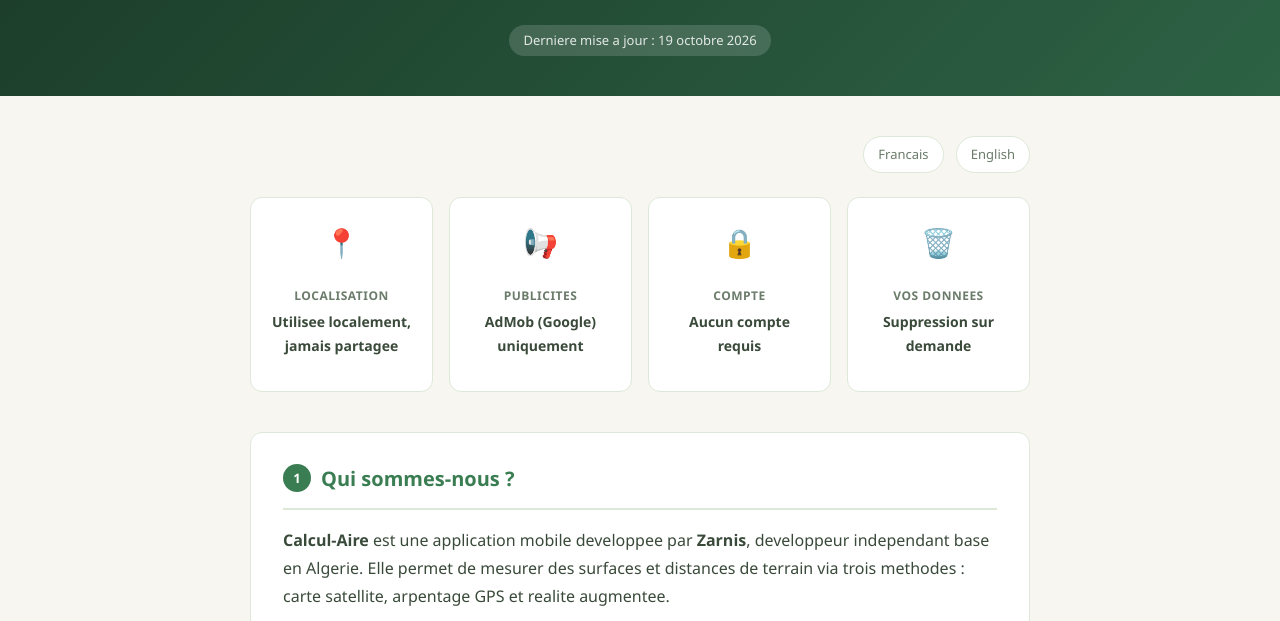
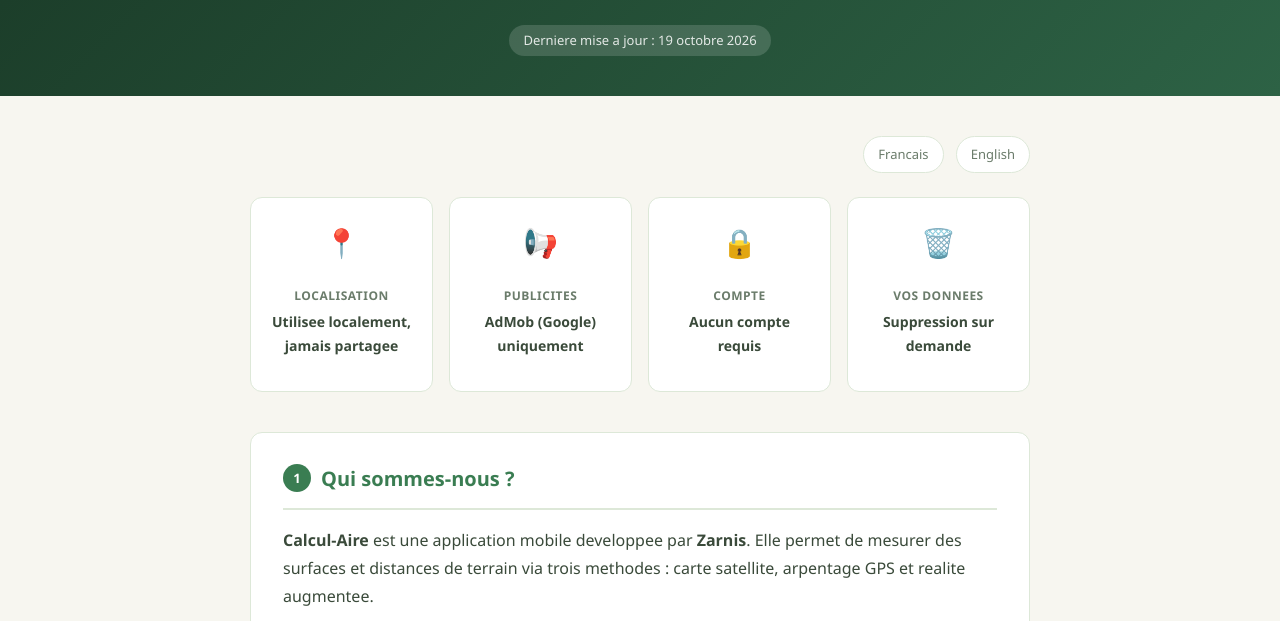
Before and after one commit to faical993/calculaire-privacy, a plain HTML site: page index.html in a window 1280 px wide. Shown: the part 152-773 px from the top of the page. Drawn offline with Linux system fonts and the light colour scheme.

Commit message:
Update index.html

```diff
--- a/index.html
+++ b/index.html
@@ -64,7 +64,7 @@
   <div id="fr">
   <section>
     <h2><span class="n">1</span> Qui sommes-nous ?</h2>
-    <p><strong>Calcul-Aire</strong> est une application mobile developpee par <strong>Zarnis</strong>, developpeur independant base en Algerie. Elle permet de mesurer des surfaces et distances de terrain via trois methodes : carte satellite, arpentage GPS et realite augmentee.</p>
+    <p><strong>Calcul-Aire</strong> est une application mobile developpee par <strong>Zarnis</strong>. Elle permet de mesurer des surfaces et distances de terrain via trois methodes : carte satellite, arpentage GPS et realite augmentee.</p>
     <div class="hl">Contact : <strong>calculair.support@gmail.com</strong><br>Package : <strong>com.zarnis.calculaire</strong></div>
   </section>
   <section>
```
